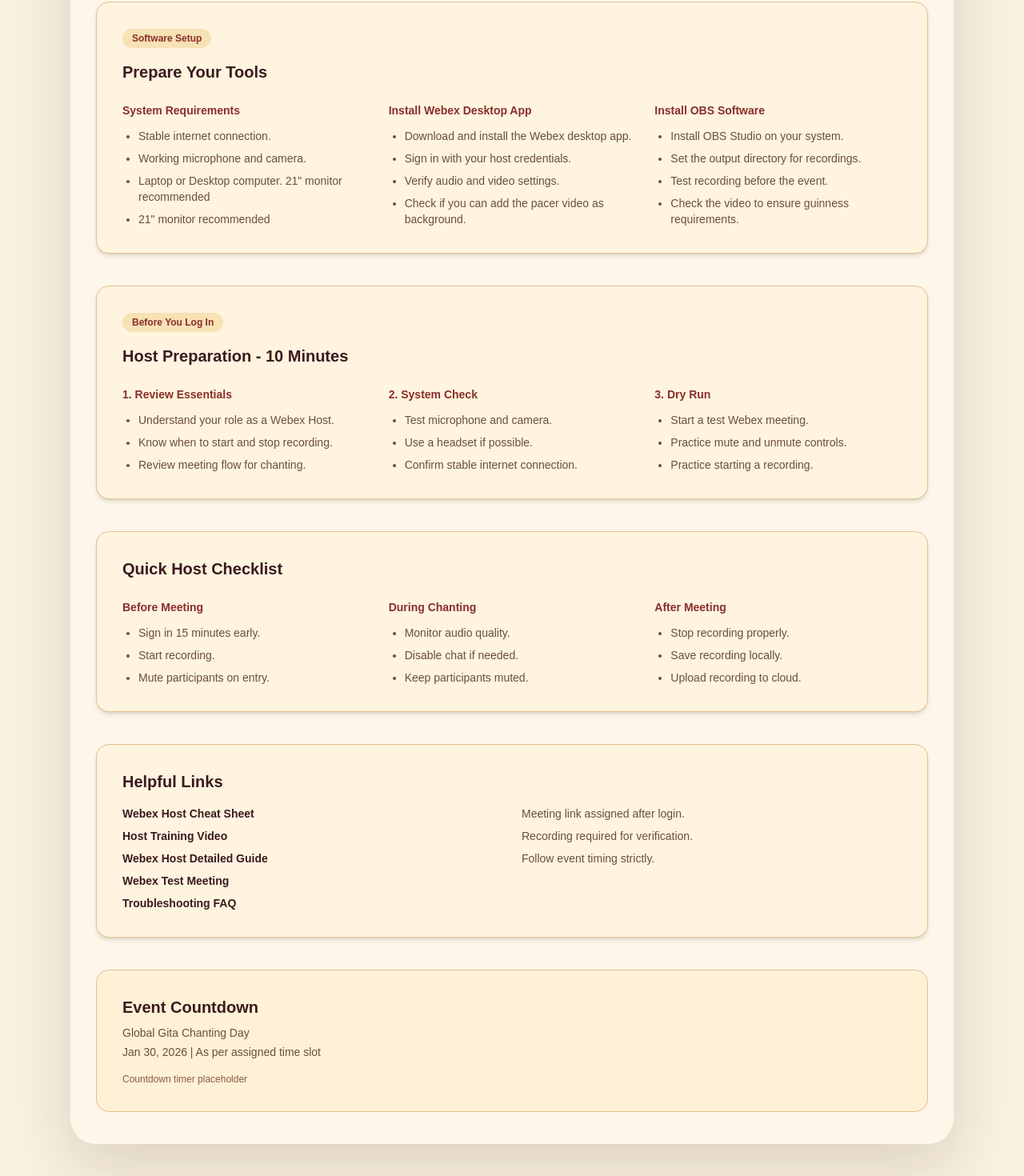
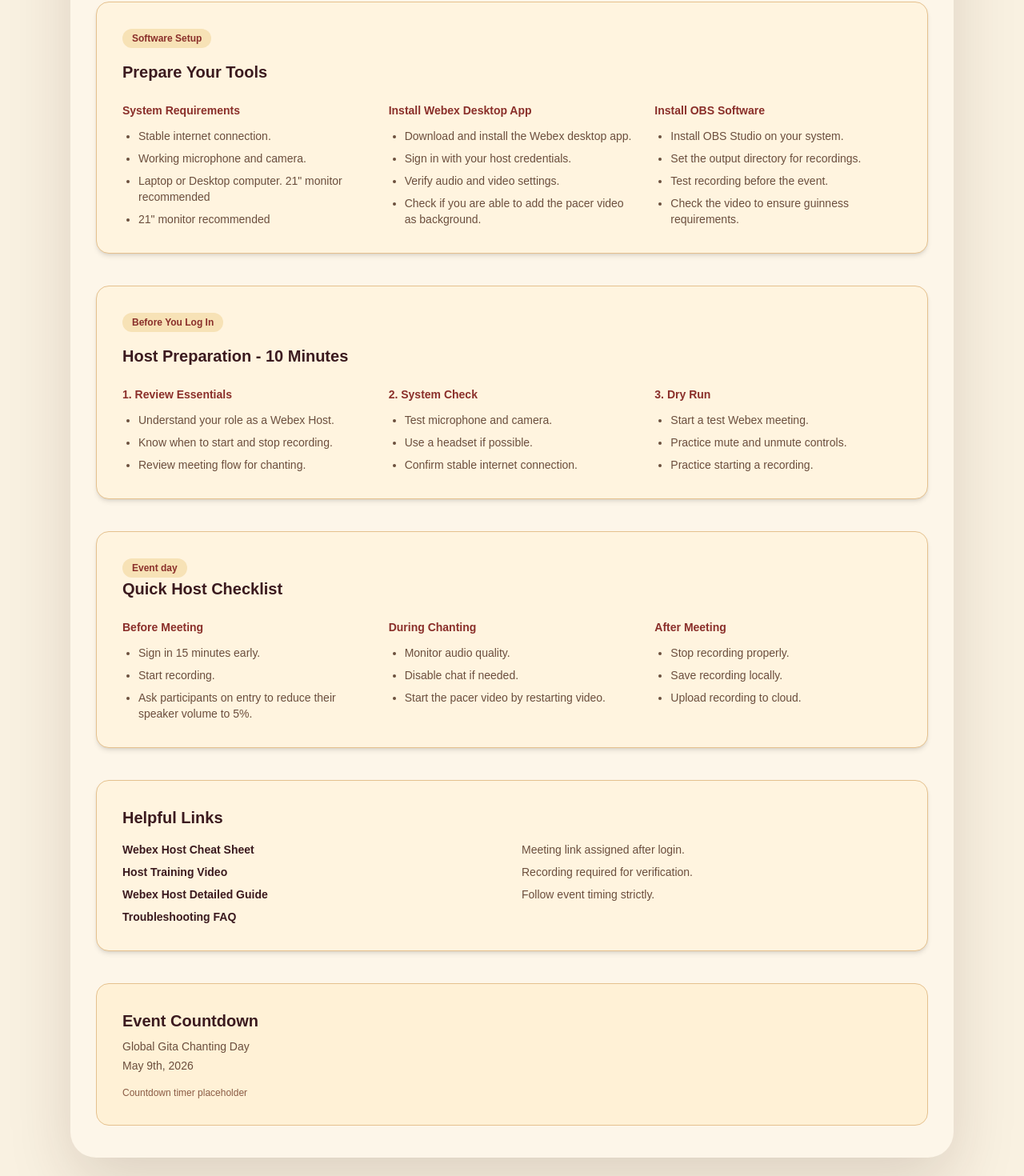
Before and after one commit to iamgoutham/webexwebex-event-admin, a Next.js app: page / in a window 1280 px wide. Shown: the part 549-2019 px from the top of the page at 80% size. Built offline with nearby package versions, Linux system fonts and the light colour scheme; no server answers.

Commit message:
Updated dashboard

```diff
--- a/src/app/page.tsx
+++ b/src/app/page.tsx
@@ -73,7 +73,7 @@
               <li>Download and install the Webex desktop app.</li>
               <li>Sign in with your host credentials.</li>
               <li>Verify audio and video settings.</li>
-              <li>Check if you can add the pacer video as background.</li>
+              <li>Check if you are able to add the pacer video as background.</li>
             </ul>
           </div>
           <div>
@@ -132,6 +132,9 @@
       </section>
 
       <section className="rounded-2xl border border-[#e5c18e] bg-[#fff4df] p-8 text-[#3b1a1f] shadow-md">
+       <span className="inline-flex rounded-full bg-[#f7e2b6] px-3 py-1 text-xs font-semibold text-[#8a2f2a]">
+         Event day
+       </span>
         <h2 className="text-xl font-semibold">Quick Host Checklist</h2>
         <div className="mt-6 grid gap-6 md:grid-cols-3">
           <div>
@@ -141,7 +144,7 @@
             <ul className="mt-3 list-disc space-y-2 pl-5 text-sm text-[#6b4e3d]">
               <li>Sign in 15 minutes early.</li>
               <li>Start recording.</li>
-              <li>Mute participants on entry.</li>
+              <li>Ask participants on entry to reduce their speaker volume to 5%.</li>
             </ul>
           </div>
           <div>
@@ -151,7 +154,7 @@
             <ul className="mt-3 list-disc space-y-2 pl-5 text-sm text-[#6b4e3d]">
               <li>Monitor audio quality.</li>
               <li>Disable chat if needed.</li>
-              <li>Keep participants muted.</li>
+              <li>Start the pacer video by restarting video.</li>
             </ul>
           </div>
           <div>
@@ -203,11 +206,6 @@
             </li>
             <li>
               <span className="font-semibold text-[#3b1a1f]">
-                Webex Test Meeting
-              </span>
-            </li>
-            <li>
-              <span className="font-semibold text-[#3b1a1f]">
                 Troubleshooting FAQ
               </span>
             </li>
@@ -226,7 +224,7 @@
           Global Gita Chanting Day
         </p>
         <p className="mt-1 text-sm text-[#6b4e3d]">
-          Jan 30, 2026 | As per assigned time slot
+          May 9th, 2026
         </p>
         <p className="mt-4 text-xs text-[#8a5b44]">
           Countdown timer placeholder
```
